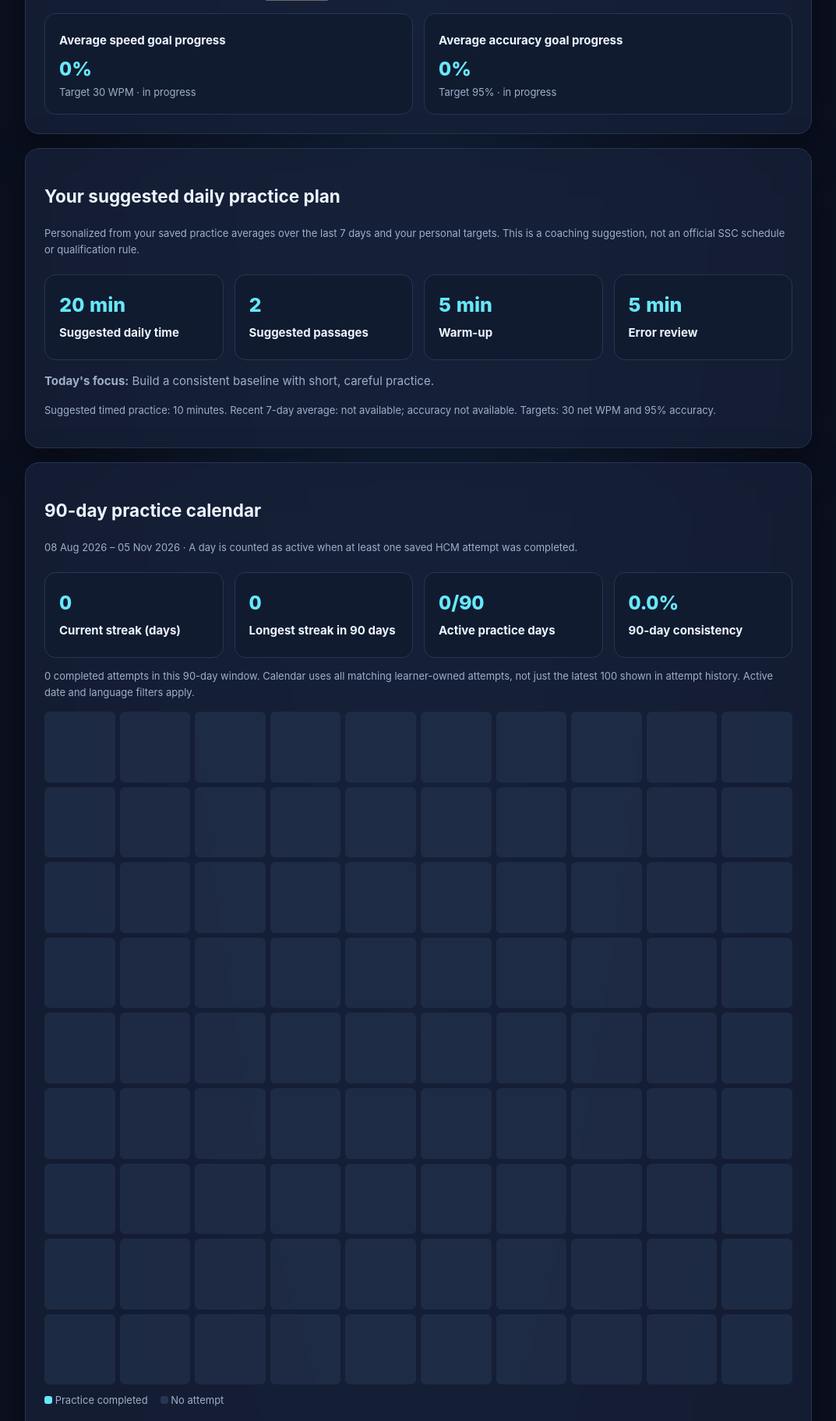
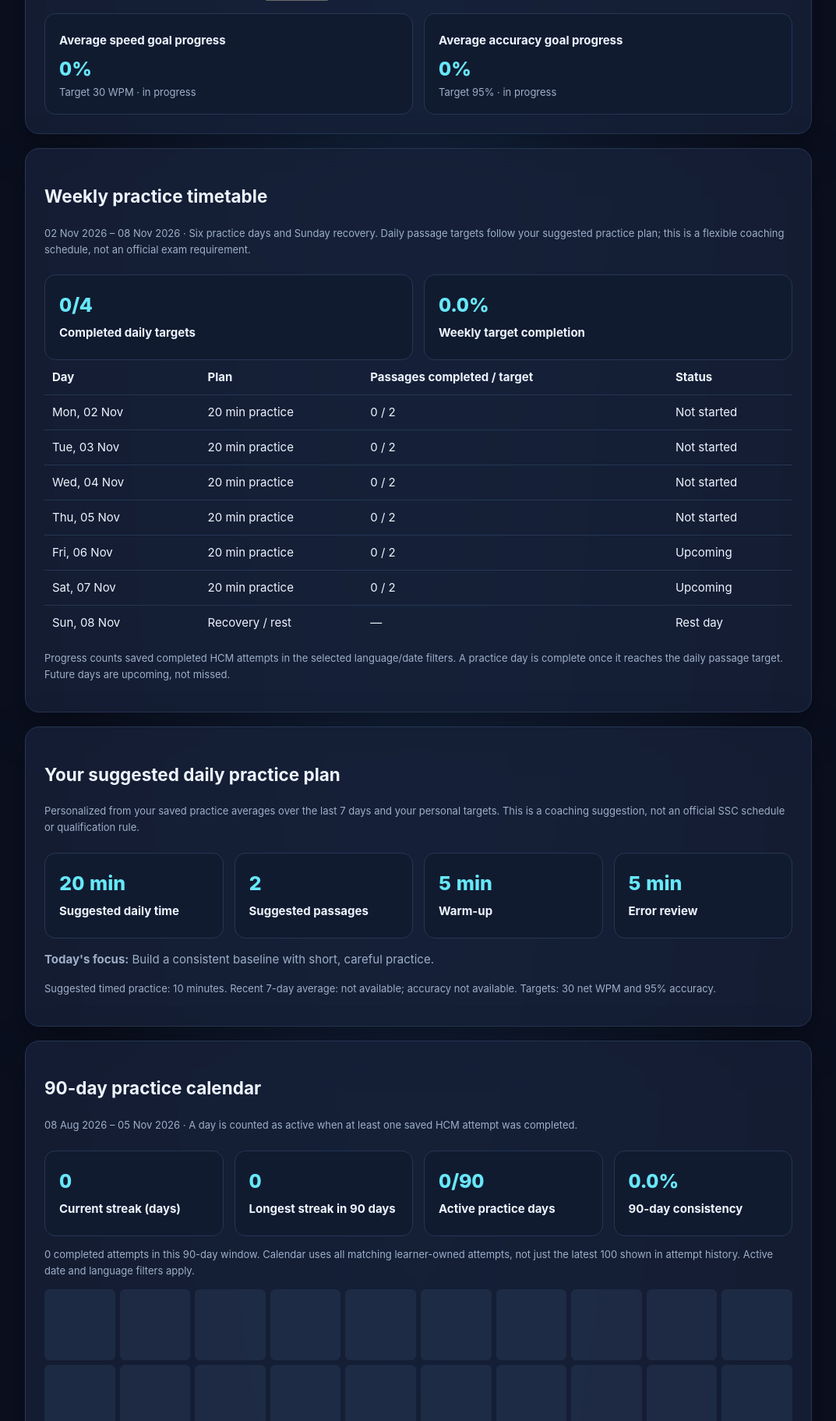
Before and after one commit to vikashphogat0-ux/typingskillzone-django, a Django app: page /typing/reports/delhi-police-hcm/ in a window 1280 px wide. Shown: the part 671-2494 px from the top of the page at 78% size, without its empty margins (103-1176 px from the left). Run offline with Django 5.2, Linux system fonts and the light colour scheme; the visitor is signed in with stand-in values (Sample User, id 1); data comes from the database, SQL or seed files in the repository; data that the repository does not hold is empty; parts of the project's set-up code (start-up, migrations or seed data) failed here and were passed over.

Commit message:
Display weekly practice timetable

```diff
--- a/backend/typing_sessions/templates/typing_sessions/dphcm_dashboard.html
+++ b/backend/typing_sessions/templates/typing_sessions/dphcm_dashboard.html
@@ -38,6 +38,26 @@
     <div class="item"><strong>Average speed goal progress</strong><div class="id">{{ goal_speed_progress }}%</div><div class="muted">Target {{ goal.target_net_wpm }} WPM · {% if goal_speed_met %}achieved{% else %}in progress{% endif %}</div></div>
     <div class="item"><strong>Average accuracy goal progress</strong><div class="id">{{ goal_accuracy_progress }}%</div><div class="muted">Target {{ goal.target_accuracy }}% · {% if goal_accuracy_met %}achieved{% else %}in progress{% endif %}</div></div>
   </div>
+</section>
+<section class="panel" style="margin-top:18px" id="weekly-practice-timetable">
+  <h2>Weekly practice timetable</h2>
+  <p class="muted">{{ weekly_plan_summary.start_date|date:"d M Y" }} – {{ weekly_plan_summary.end_date|date:"d M Y" }} · Six practice days and Sunday recovery. Daily passage targets follow your suggested practice plan; this is a flexible coaching schedule, not an official exam requirement.</p>
+  <div class="grid">
+    <div class="item"><div class="id">{{ weekly_plan_summary.completed_days }}/{{ weekly_plan_summary.eligible_days }}</div><strong>Completed daily targets</strong></div>
+    <div class="item"><div class="id">{{ weekly_plan_summary.completion_percent }}%</div><strong>Weekly target completion</strong></div>
+  </div>
+  <div style="overflow-x:auto"><table style="width:100%;border-collapse:collapse;text-align:left">
+    <thead><tr><th style="padding:10px">Day</th><th>Plan</th><th>Passages completed / target</th><th>Status</th></tr></thead>
+    <tbody>{% for day in weekly_timetable_rows %}
+      <tr style="border-top:1px solid var(--line)">
+        <td style="padding:10px">{{ day.date|date:"D, d M" }}</td>
+        <td>{% if day.is_rest_day %}Recovery / rest{% else %}{{ daily_practice_plan.minutes }} min practice{% endif %}</td>
+        <td>{% if day.is_rest_day %}—{% else %}{{ day.completed_passages }} / {{ day.target_passages }}{% endif %}</td>
+        <td>{% if day.status == "COMPLETED" %}Completed{% elif day.status == "IN_PROGRESS" %}In progress{% elif day.status == "NOT_STARTED" %}Not started{% elif day.status == "UPCOMING" %}Upcoming{% else %}Rest day{% endif %}</td>
+      </tr>
+    {% endfor %}</tbody>
+  </table></div>
+  <p class="muted">Progress counts saved completed HCM attempts in the selected language/date filters. A practice day is complete once it reaches the daily passage target. Future days are upcoming, not missed.</p>
 </section>
 <section class="panel" style="margin-top:18px" id="daily-practice-plan">
   <h2>Your suggested daily practice plan</h2>
```
